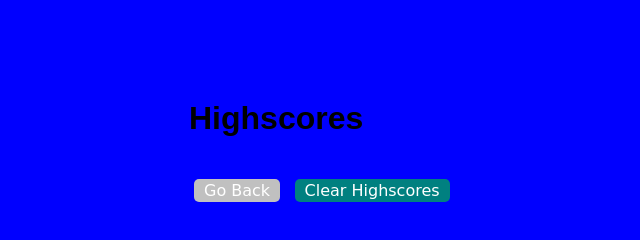
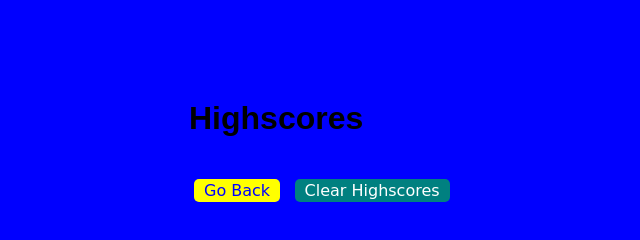
Before and after one commit to belcross17/JSQuiz, a plain HTML site: page score.html in a window 1280 px wide. In both pictures the pointer is over the button "Go Back". Shown: the whole page, without its empty margins (151-791 px from the left). Drawn offline with Linux system fonts and the light colour scheme.

```diff
--- a/assets/css/styles.css
+++ b/assets/css/styles.css
@@ -22,7 +22,7 @@ body {
   }
 
   .scores:hover {
-    background-color: white;
+    background-color: yellow;
     border-radius: 10px;
   }
 
@@ -66,7 +66,9 @@ body {
   }
 
   button:hover {
-    background-color: silver;
+    background-color: yellow;
+    color: blue;
+
   }
 
   .choices button {
```
